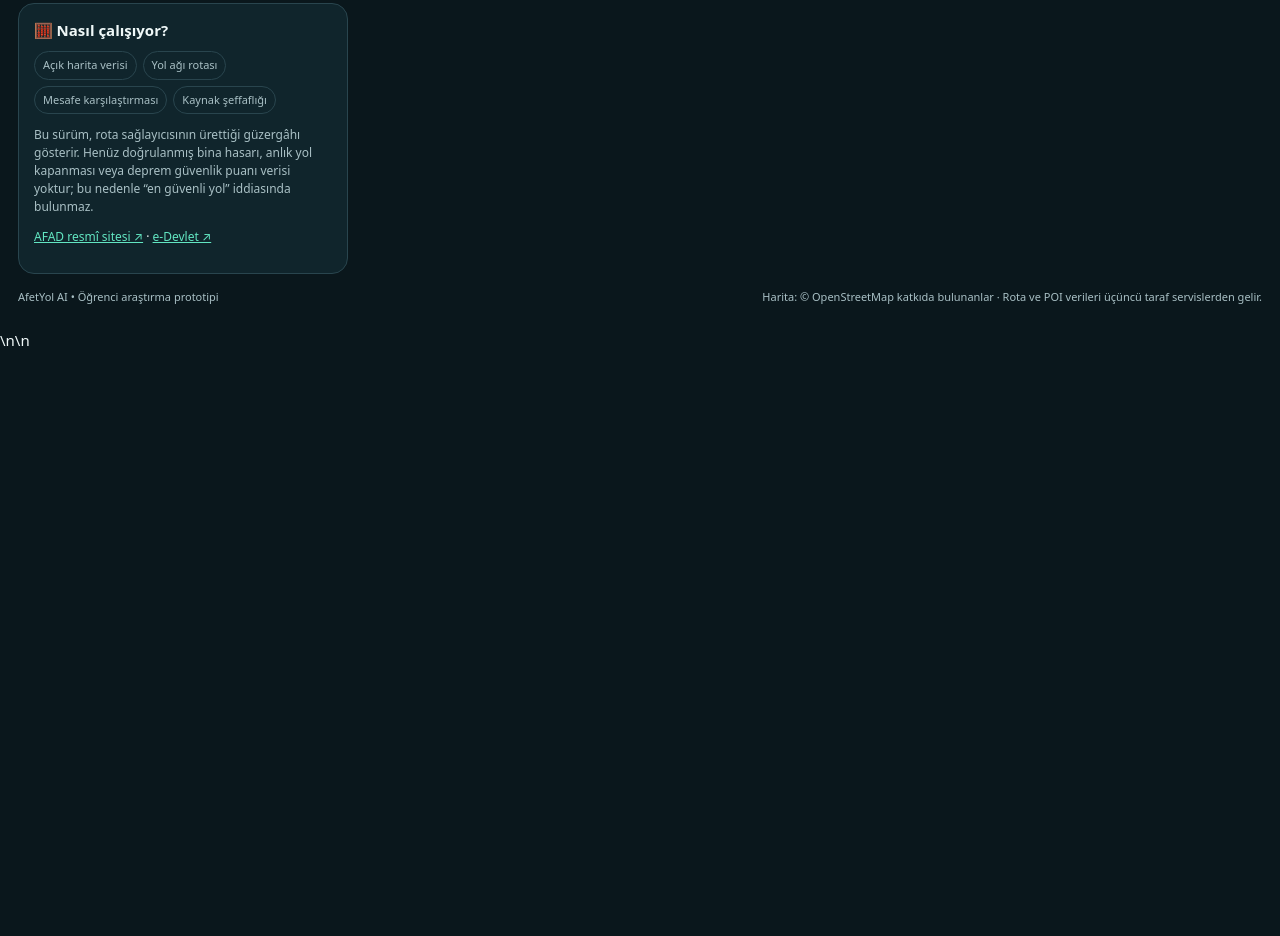
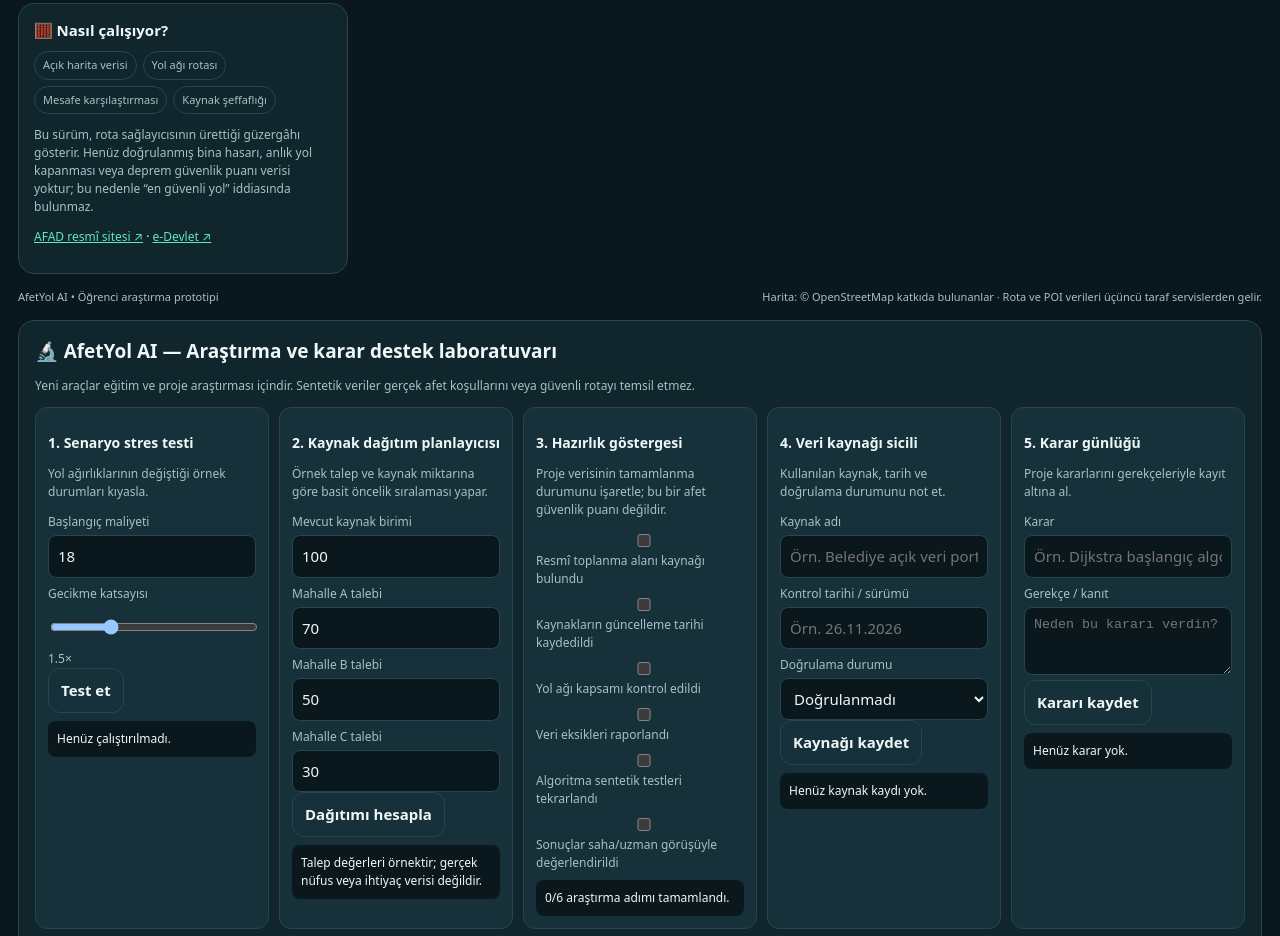
Before and after one commit to Mbataa133/Afet-Tahlil-Alan-, a plain HTML site: page index.html in a window 1280 px wide. Shown: the part 1299-2235 px from the top of the page. Before the commit the page ends 1650 px from the top, so only its background shows below. Drawn offline with nearby package versions, Linux system fonts and the light colour scheme.

Commit message:
Load the new research and decision-support lab

```diff
--- a/index.html
+++ b/index.html
@@ -64,5 +64,6 @@ $('searchBtn').addEventListener('click',searchPlace);$('searchBox').addEventList
 $('dataStatus').textContent='Açık veri prototipi';
 })();
 </script>
-<script src="app-enhancements.js"></script>\n<script>if("serviceWorker" in navigator && location.protocol.startsWith("http")) navigator.serviceWorker.register("./sw.js").catch(()=>{});</script>\n</body>
+<script src="app-enhancements.js"></script>\n<script>if("serviceWorker" in navigator && location.protocol.startsWith("http")) navigator.serviceWorker.register("./sw.js").catch(()=>{});</script>\n<script src="research-lab.js"></script>
+</body>
 </html>
```
